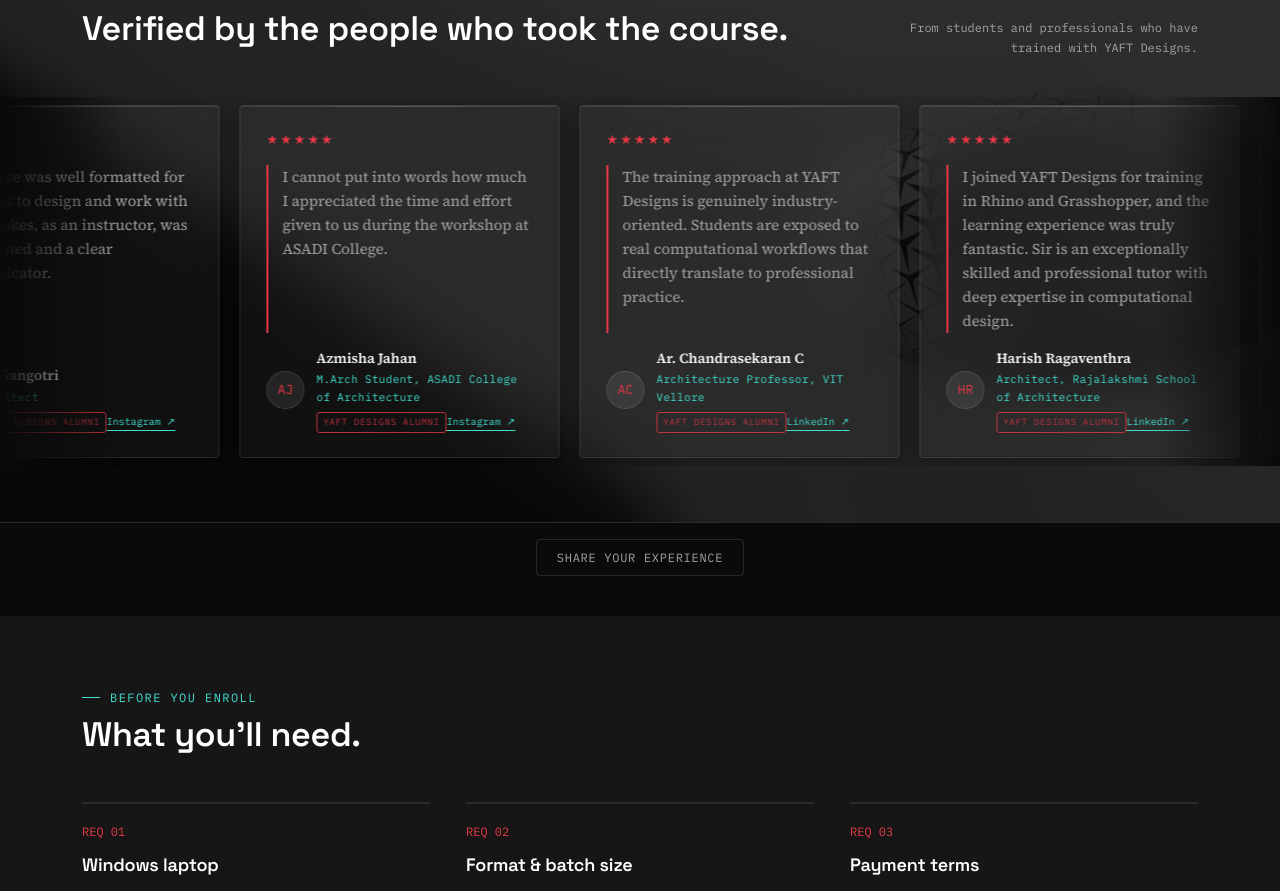
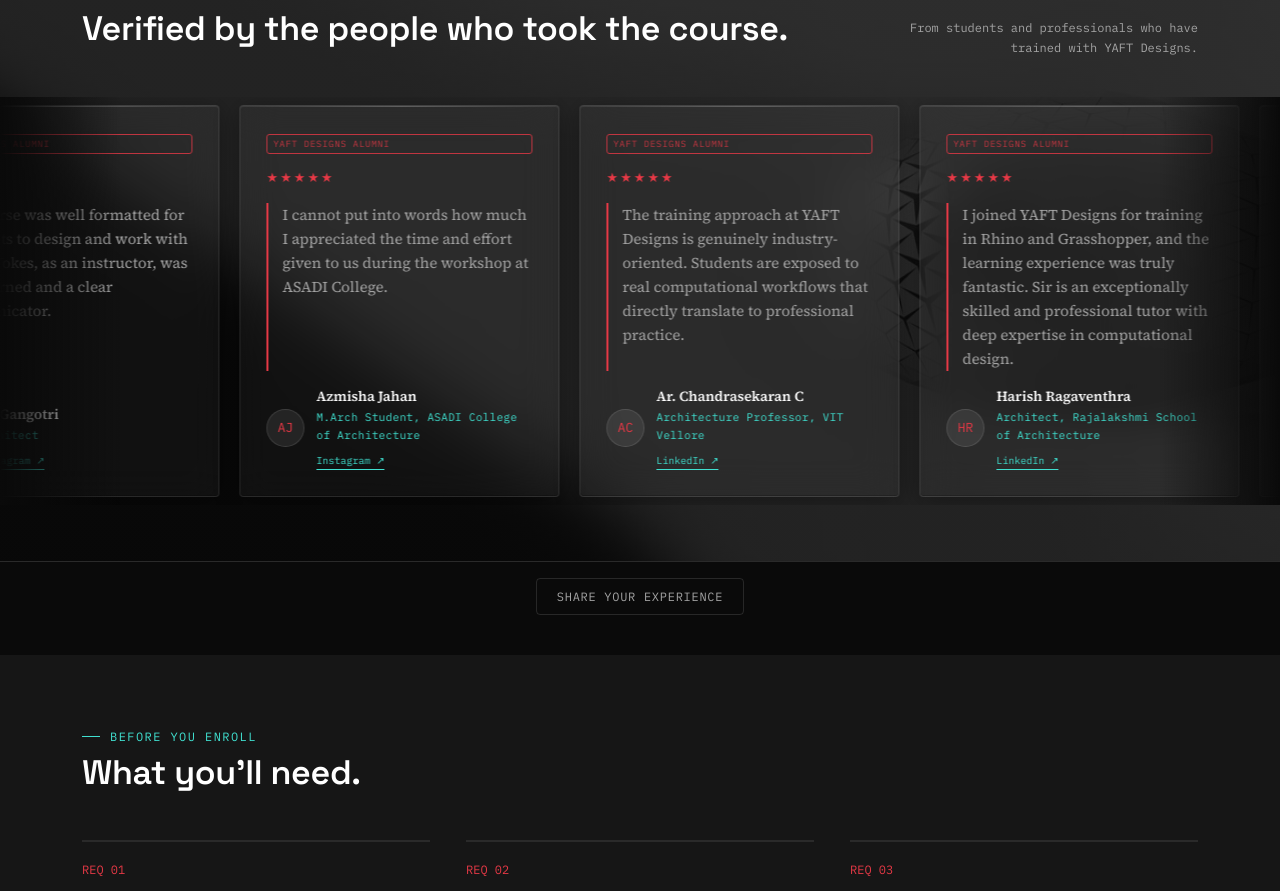
Before and after one commit to YAFTDesigns/yaftwebsite, a Next.js app: page /courses in a window 1280 px wide. Shown: the part 1621-2512 px from the top of the page. Built offline with nearby package versions, Linux system fonts and the light colour scheme; no server answers; the database is empty.

Commit message:
Move alumni badge to top right of testimonial card

```diff
--- a/components/TestimonialsMarquee.tsx
+++ b/components/TestimonialsMarquee.tsx
@@ -132,6 +132,7 @@ export default function TestimonialsMarquee() {
         <div className={styles.track}>
           {doubled.map((t, i) => (
             <div className={styles.card} key={i}>
+              <div className={styles.alumniBadge}>YAFT Designs Alumni</div>
               <div className={styles.stars}>★★★★★</div>
               <p className={styles.quote}>{t.quote}</p>
               <div className={styles.person}>
@@ -139,7 +140,6 @@ export default function TestimonialsMarquee() {
                 <div>
                   <div className={styles.name}>{t.name}</div>
                   <div className={styles.role}>{t.title}</div>
-                  <div className={styles.alumniBadge}>YAFT Designs Alumni</div>
                   {t.show_social && t.linkedin && (
                     <a href={t.linkedin} target="_blank" rel="noopener" className={styles.liLink}>LinkedIn ↗</a>
                   )}
```
